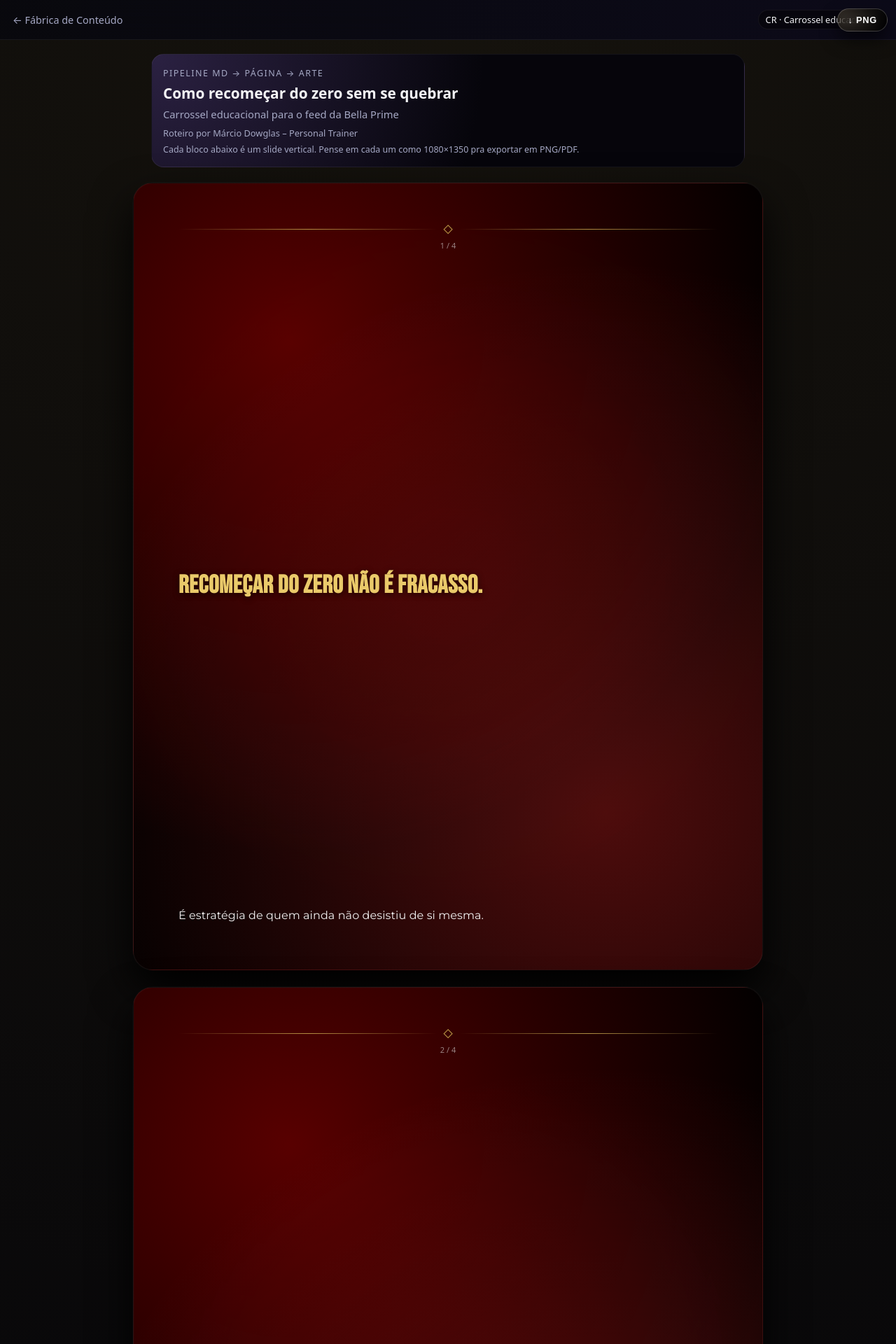
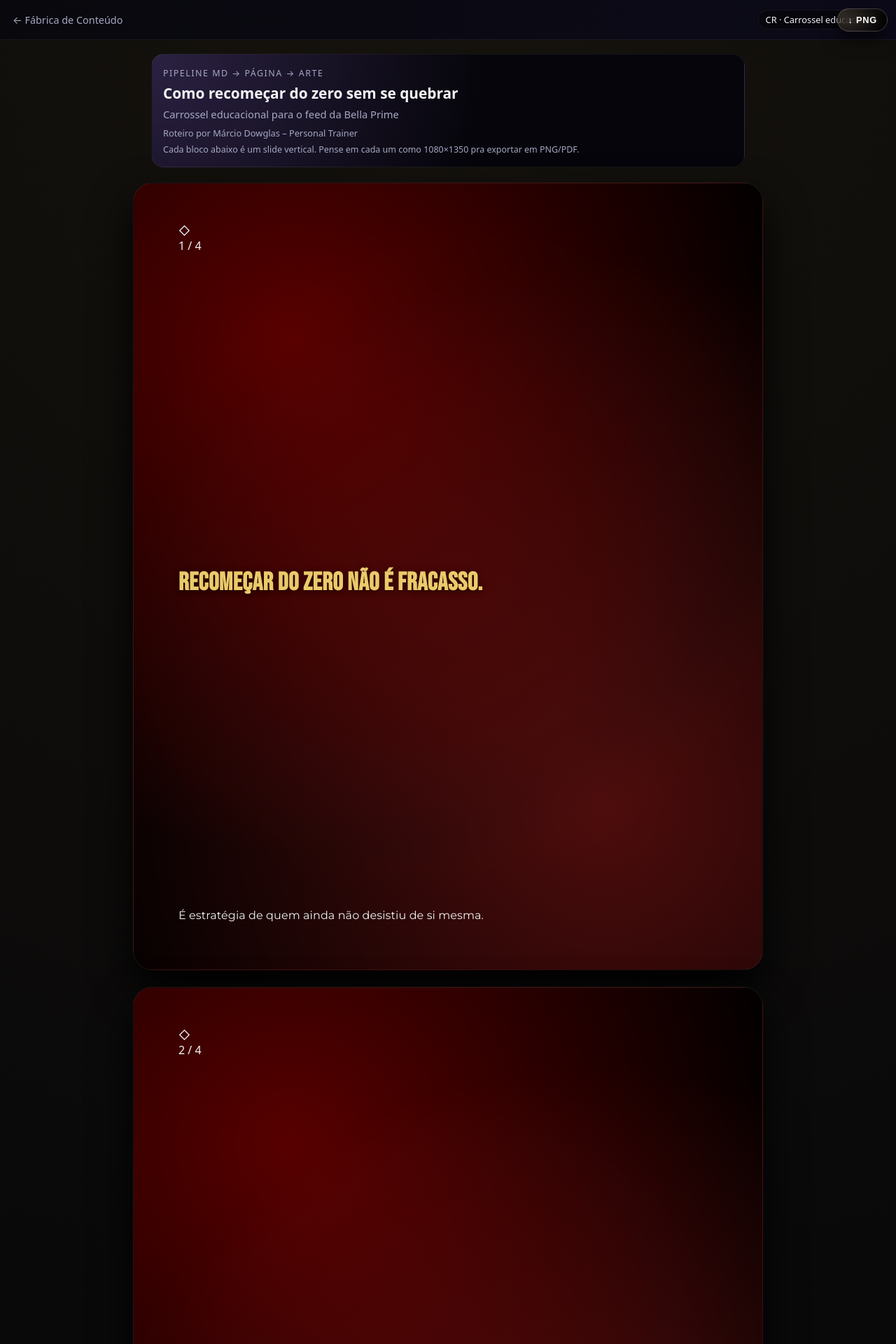
Before and after one commit to mbritodowglas-collab/fabrica-conteudo, a Jekyll site: the page built from content/carrossel/model-impacto-md.md, in a window 1280 px wide. Shown: the top 1920 px of the page at 70% size. Built offline with Jekyll 4.4.1, drawn with Linux system fonts in a browser that asks for light colours.

Commit message:
Atualizar o style.css

```diff
--- a/assets/css/style.css
+++ b/assets/css/style.css
@@ -2013,167 +2013,4 @@
   aspect-ratio: 4 / 5;
   margin: 0 auto 32px;
   padding: 32px 28px 28px;
-  border-radius: 32px;
-  background: radial-gradient(circle at top right, #3b1b1b 0%, #120708 45%, #050304 100%);
-  box-shadow:
-    0 18px 40px rgba(0, 0, 0, 0.7),
-    0 0 0 1px rgba(255, 255, 255, 0.02);
-  overflow: hidden;
-}
-
-/* barra/meta no topo do card */
-.fc-slide-meta {
-  display: flex;
-  justify-content: space-between;
-  align-items: center;
-  margin-bottom: 18px;
-  font-size: 0.78rem;
-  letter-spacing: 0.16em;
-  text-transform: uppercase;
-  color: rgba(255, 255, 255, 0.68);
-}
-
-/* pill com tipo do slide */
-.fc-slide-pill {
-  padding: 4px 12px;
-  border-radius: 999px;
-  background: linear-gradient(135deg, rgba(255, 215, 0, 0.14), rgba(255, 0, 0, 0.18));
-  border: 1px solid rgba(255, 255, 255, 0.12);
-  backdrop-filter: blur(8px);
-}
-
-/* contador discreto à direita */
-.fc-slide-count {
-  padding: 3px 10px;
-  border-radius: 999px;
-  border: 1px solid rgba(255, 255, 255, 0.08);
-  background: radial-gradient(circle at top, rgba(0, 0, 0, 0.7), rgba(0,0,0,0.2));
-  font-variant-numeric: tabular-nums;
-}
-
-/* conteúdo */
-.fc-slide-content {
-  display: flex;
-  flex-direction: column;
-  justify-content: center;
-  height: calc(100% - 40px); /* deixa espaço pro botão */
-}
-
-.fc-slide-hook {
-  font-size: clamp(1.6rem, 2.3rem, 2.6rem);
-  line-height: 1.24;
-  font-weight: 800;
-  color: #f7e3a4;
-  text-transform: uppercase;
-  max-width: 90%;
-  margin-bottom: 18px;
-}
-
-.fc-slide-text p {
-  margin: 0;
-  font-size: 1rem;
-  line-height: 1.6;
-  color: rgba(255, 255, 255, 0.86);
-}
-
-/* botão de download já existente, mas vale reforçar */
-.fc-download-btn {
-  position: absolute;
-  top: 18px;
-  right: 18px;
-  padding: 6px 14px;
-  border-radius: 999px;
-  font-size: 0.78rem;
-  text-transform: uppercase;
-  letter-spacing: 0.16em;
-  border: 1px solid rgba(255, 255, 255, 0.22);
-  background: radial-gradient(circle at top, rgba(0,0,0,0.9), rgba(0,0,0,0.4));
-  color: #fefefe;
-  cursor: pointer;
-}
-.fc-download-btn:hover {
-  border-color: rgba(255, 215, 0, 0.7);
-}
-
-/* divisor premium */
-.fc-slide-divider {
-  display: flex;
-  align-items: center;
-  justify-content: center;
-  margin-bottom: 6px;
-  opacity: .85;
-}
-
-.fc-divider-line {
-  flex: 1;
-  height: 1px;
-  background: linear-gradient(to right, transparent, #C9A84E, transparent);
-}
-
-.fc-divider-icon {
-  padding: 0 8px;
-  color: #C9A84E; /* dourado */
-  font-size: 14px;
-  font-weight: 400;
-}
-
-/* número minimalista */
-.fc-slide-num {
-  text-align: center;
-  font-size: 11px;
-  color: #d9d9d9;
-  opacity: .6;
-  margin-bottom: 12px;
-}
-
-/* divisor premium */
-.fc-slide-divider {
-  display: flex;
-  align-items: center;
-  justify-content: center;
-  margin-bottom: 6px;
-  opacity: .85;
-}
-
-.fc-divider-line {
-  flex: 1;
-  height: 1px;
-  background: linear-gradient(to right, transparent, #C9A84E, transparent);
-}
-
-.fc-divider-icon {
-  padding: 0 8px;
-  color: #C9A84E; /* dourado */
-  font-size: 14px;
-  font-weight: 400;
-}
-
-/* número minimalista */
-.fc-slide-num {
-  text-align: center;
-  font-size: 11px;
-  color: #d9d9d9;
-  opacity: .6;
-  margin-bottom: 12px;
-}
-
-.cm-card__media {
-  width: 100%;
-  height: 40%; /* altura fixa proporcional */
-  margin: 14px 0 8px;
-  border-radius: 18px;
-  background: rgba(255,255,255,0.03);
-  border: 1px dashed rgba(255,255,255,0.1);
-
-  display: flex;
-  align-items: center;
-  justify-content: center;
-
-  overflow: hidden;
-}
-
-.cm-card__media-placeholder {
-  color: rgba(255,255,255,0.25);
-  font-size: 14px;
-  font-style: italic;
-}
+  border-radius:
```
